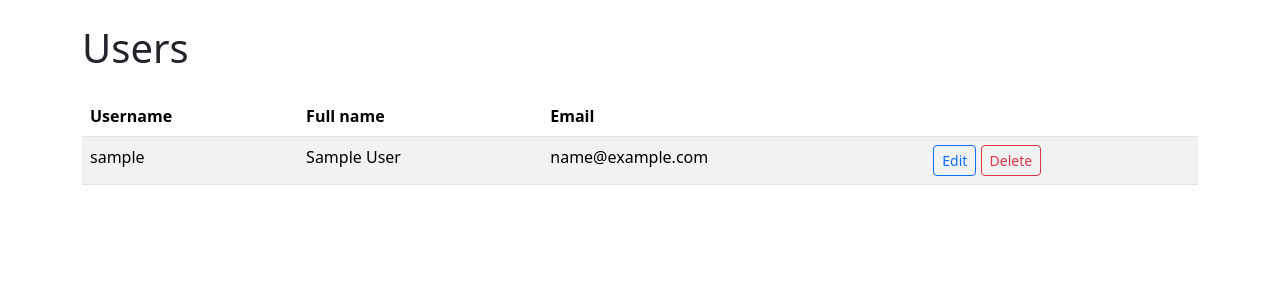
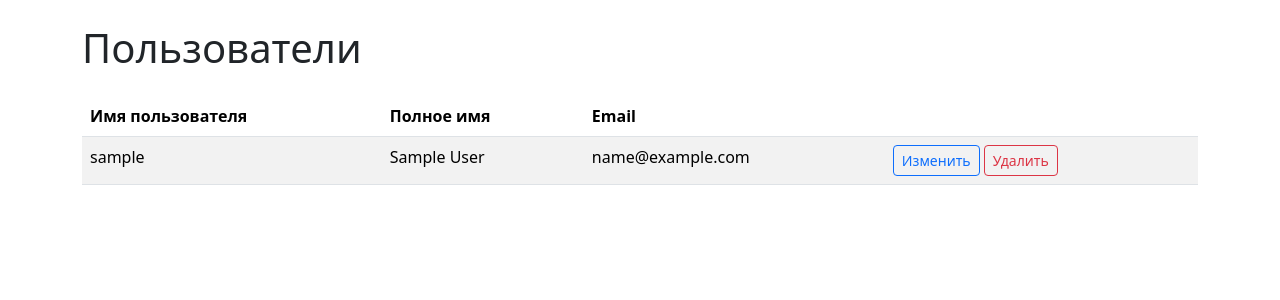
Before and after one commit to Savin20153/python-project-52, a Django app: template templates/users/index.html in a window 1280 px wide. Shown: the part 56-356 px from the top of the page. Run offline with Django 4.2, Linux system fonts and the light colour scheme; the template is opened without the code that fills it: values that come from a table or form of the project are taken from there, others are empty; tables that the repository leaves empty hold one stand-in row (values such as "Sample post"); some libraries are stand-ins or nearby versions.

Commit message:
translate to ru

```diff
--- a/templates/users/index.html
+++ b/templates/users/index.html
@@ -2,13 +2,13 @@
 {% load i18n %}
 
 {% block content %}
-  <h1 class="mb-4">{% trans 'Users' %}</h1>
+  <h1 class="mb-4">Пользователи</h1>
   <table class="table table-striped">
     <thead>
       <tr>
-        <th>{% trans 'Username' %}</th>
-        <th>{% trans 'Full name' %}</th>
-        <th>{% trans 'Email' %}</th>
+        <th>Имя пользователя</th>
+        <th>Полное имя</th>
+        <th>Email</th>
         <th></th>
       </tr>
     </thead>
@@ -19,8 +19,8 @@
         <td>{{ user.get_full_name }}</td>
         <td>{{ user.email }}</td>
         <td>
-          <a class="btn btn-sm btn-outline-primary" href="{% url 'users_update' user.pk %}">{% trans 'Edit' %}</a>
-          <a class="btn btn-sm btn-outline-danger" href="{% url 'users_delete' user.pk %}">{% trans 'Delete' %}</a>
+          <a class="btn btn-sm btn-outline-primary" href="{% url 'users_update' user.pk %}">Изменить</a>
+          <a class="btn btn-sm btn-outline-danger" href="{% url 'users_delete' user.pk %}">Удалить</a>
         </td>
       </tr>
       {% endfor %}
```
